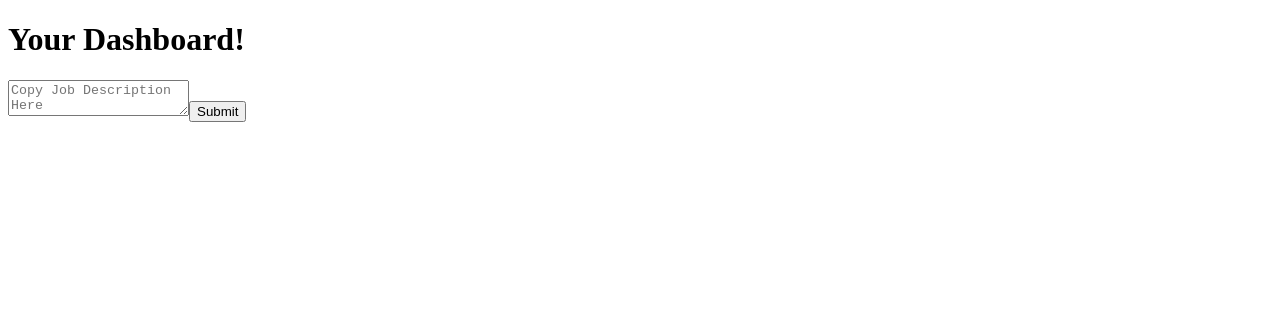
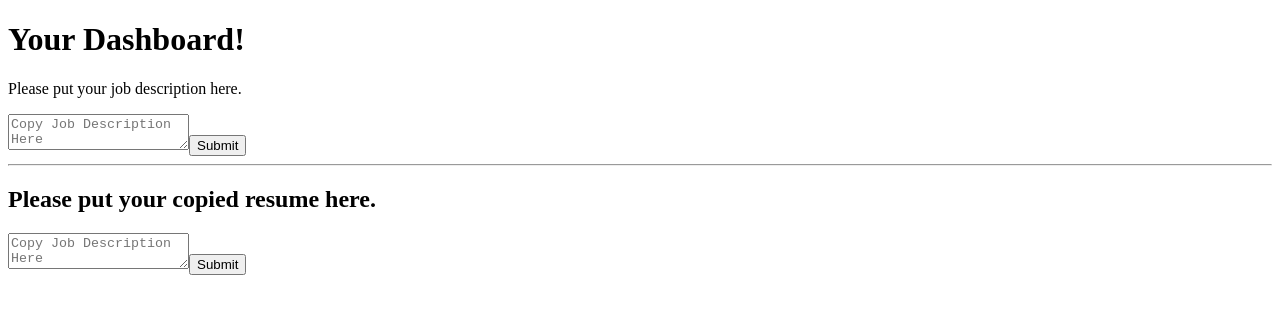
Before and after one commit to myunghun0721/RecApp, a Next.js app in the folder client/: page /dashboard in a window 1280 px wide. Shown: the top 314 px of the page. Built offline with nearby package versions, Linux system fonts and the light colour scheme.

Commit message:
resume description added

```diff
--- /dev/null
+++ b/client/app/dashboard/components/rd.js
@@ -0,0 +1,19 @@
+'use client'
+
+import { useState } from 'react';
+
+
+export const RD = () => {
+    const [resumeDescription, setresumeDescription] = useState('');
+
+
+    return (
+        <>
+            <textarea
+                placeholder="Copy Job Description Here"
+                onchange={(e) => setresumeDescription(e.target.value)}
+            ></textarea>
+            <button type='submit'>Submit</button>
+        </>
+    )
+}
--- a/client/app/dashboard/page.js
+++ b/client/app/dashboard/page.js
@@ -1,10 +1,16 @@
 import {JD} from "./components/jd.js"
+import { RD } from "./components/rd.js";
 const Dashboard = () =>{
 
     return(
         <div>
             <h1>Your Dashboard!</h1>
+            <p>Please put your job description here.</p>
             <JD/>
+
+            <hr/>
+            <h2>Please put your copied resume here.</h2>
+            <RD/>
         </div>
 
     )
```
